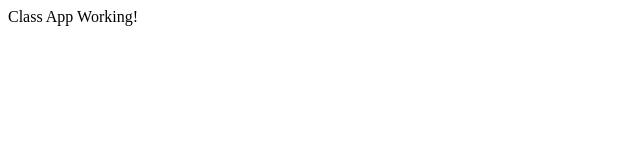
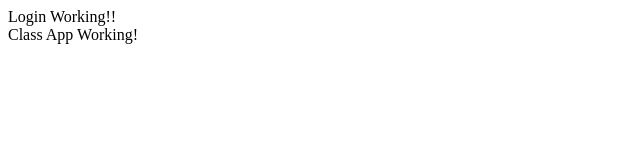
Before and after one commit to jthomas-rsi/ts_react_prac1, a React (Create React App) app: page / in a window 1280 px wide. Shown: the top 160 px of the page, without its empty margins (0-640 px from the left). Built offline with nearby package versions, Linux system fonts and the light colour scheme.

Commit message:
created Login.tsx component, renamed files to tsx

```diff
--- a/src/components/App.tsx
+++ b/src/components/App.tsx
@@ -1,8 +1,10 @@
 import React from 'react';
 // import of User type interface
 import { User } from '../types/User'
-//import class AuthService fro local authentication
+//import class AuthService from local authentication
 import { AuthService } from '../services/AuthService'
+//import Login app
+import { Login } from './Login'
 
 // creater intial state for App component
 interface AppState {
@@ -18,6 +20,7 @@ export class App extends React.Component<{}, AppState> {
   render(){
     return(
       <div>
+        <Login />
         Class App Working!
       </div>
     )
--- /dev/null
+++ b/src/components/Login.tsx
@@ -0,0 +1,9 @@
+import React from "react";
+
+export class Login extends React.Component {
+    render() {
+      return (
+        <div> Login Working!! </div>
+      )
+    }
+  }
```
Also changed, not shown: src/types/User.tsx (renamed from src/types/User.ts).
